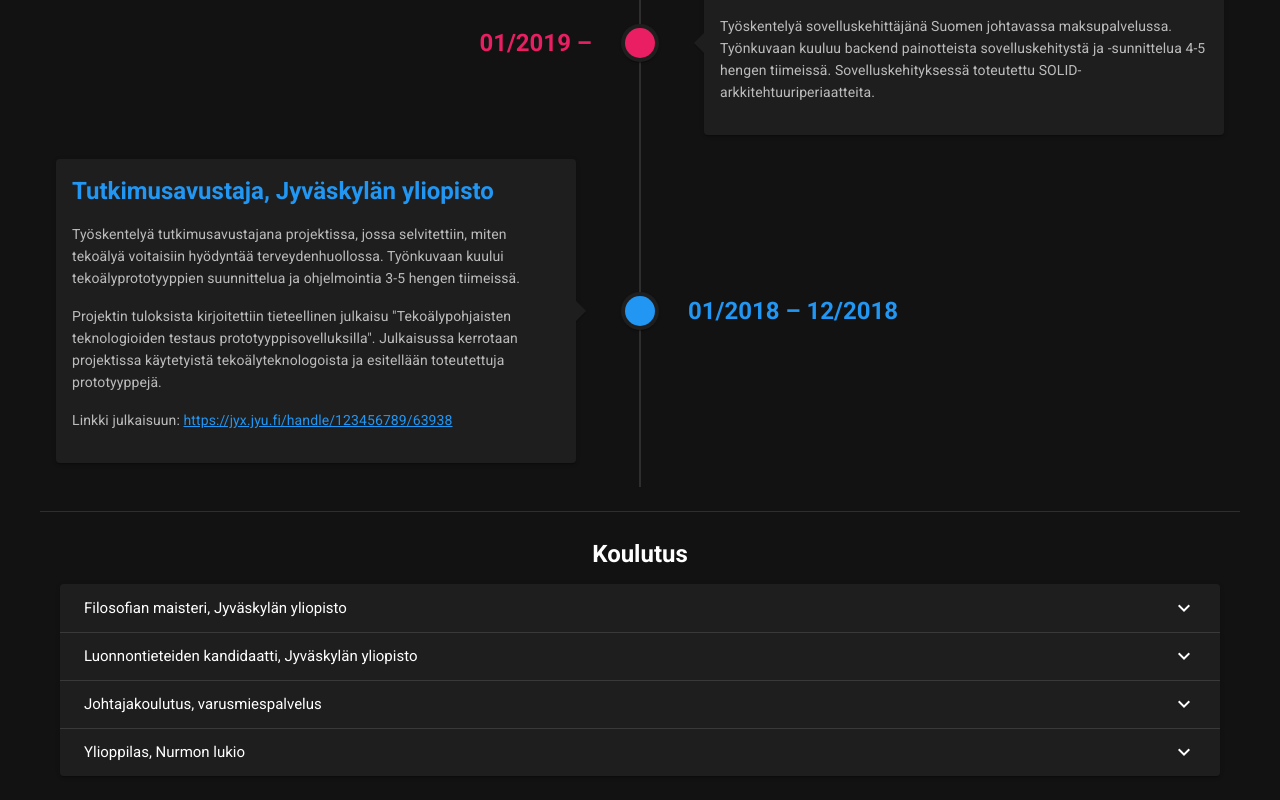
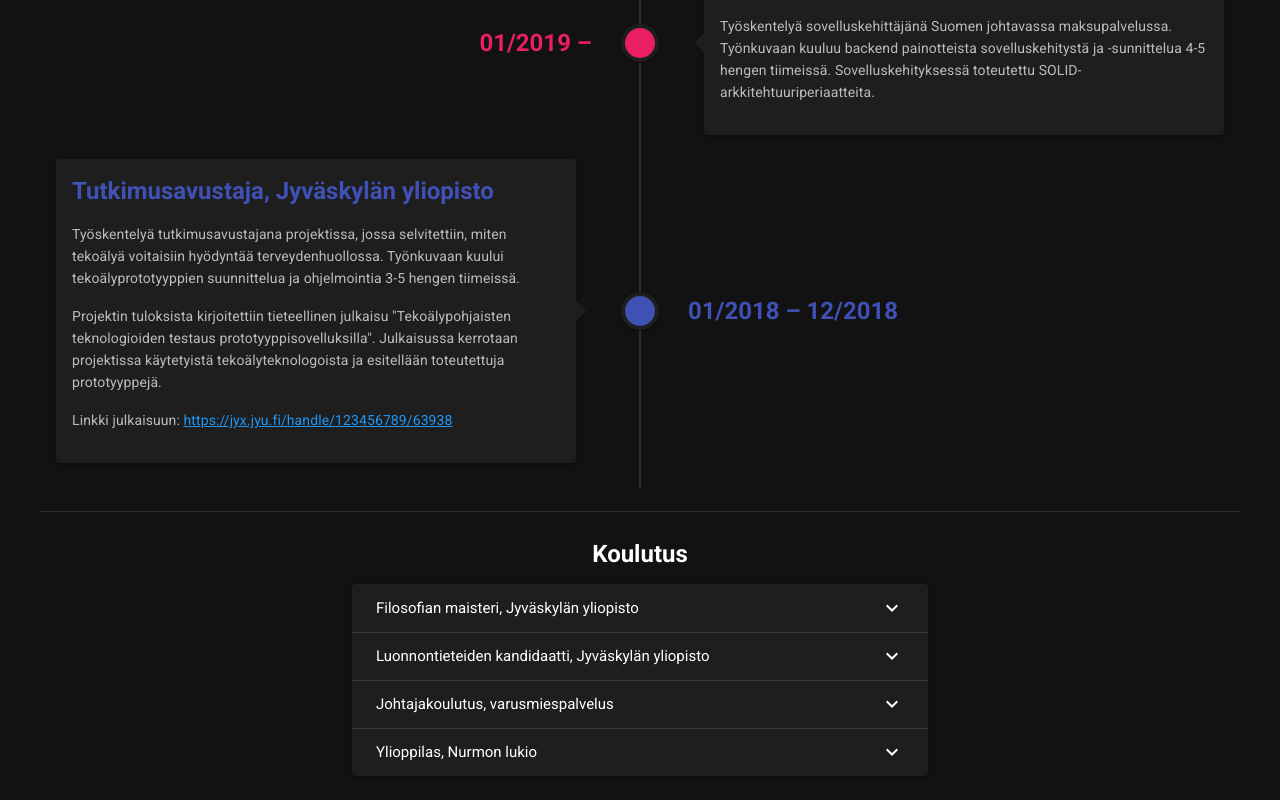
Before and after one commit to RikuKukkaniemi/my-website, a Vue app: page / in a window 1280 px wide. Shown: the part 888-1688 px from the top of the page. Built offline with nearby package versions, Linux system fonts and the light colour scheme.

Commit message:
Wrap with card for max width

```diff
--- a/src/components/Education.vue
+++ b/src/components/Education.vue
@@ -1,7 +1,8 @@
 <template>
   <div>
     <h2 class="text-center my-3">Koulutus</h2>
-    <v-expansion-panels multiple inset class="px-5">
+    <v-card elevation="0" color="transparent" class="mx-auto px-3" max-width="600">
+    <v-expansion-panels multiple inset>
       <v-expansion-panel v-for="(education, e) in educations" :key="e">
         <v-expansion-panel-header>{{ education.title }}</v-expansion-panel-header>
         <v-expansion-panel-content>
@@ -13,6 +14,7 @@
         </v-expansion-panel-content>
       </v-expansion-panel>
     </v-expansion-panels>
+    </v-card>
   </div>
 </template>
 
--- a/src/components/Experience.vue
+++ b/src/components/Experience.vue
@@ -1,6 +1,7 @@
 <template>
   <div>
     <h2 class="text-center my-3">Työkokemus</h2>
+    <v-card elevation="0" color="transparent" class="mx-auto" max-width="1500">
       <v-timeline :dense="$vuetify.breakpoint.smAndDown">
         <v-timeline-item v-for="(job, j) in jobs" :key="j" :color="job.color">
           <template v-slot:opposite>
@@ -19,6 +20,7 @@
           </v-card>
         </v-timeline-item>
       </v-timeline>
+    </v-card>
   </div>
 </template>
 
@@ -35,7 +37,7 @@ export default {
         ]
       },
       {
-        color: "blue",
+        color: "indigo",
         time: "01/2018 – 12/2018",
         title: "Tutkimusavustaja, Jyväskylän yliopisto",
         description: [
```
Lines whose indentation alone changed are shown as unchanged.
